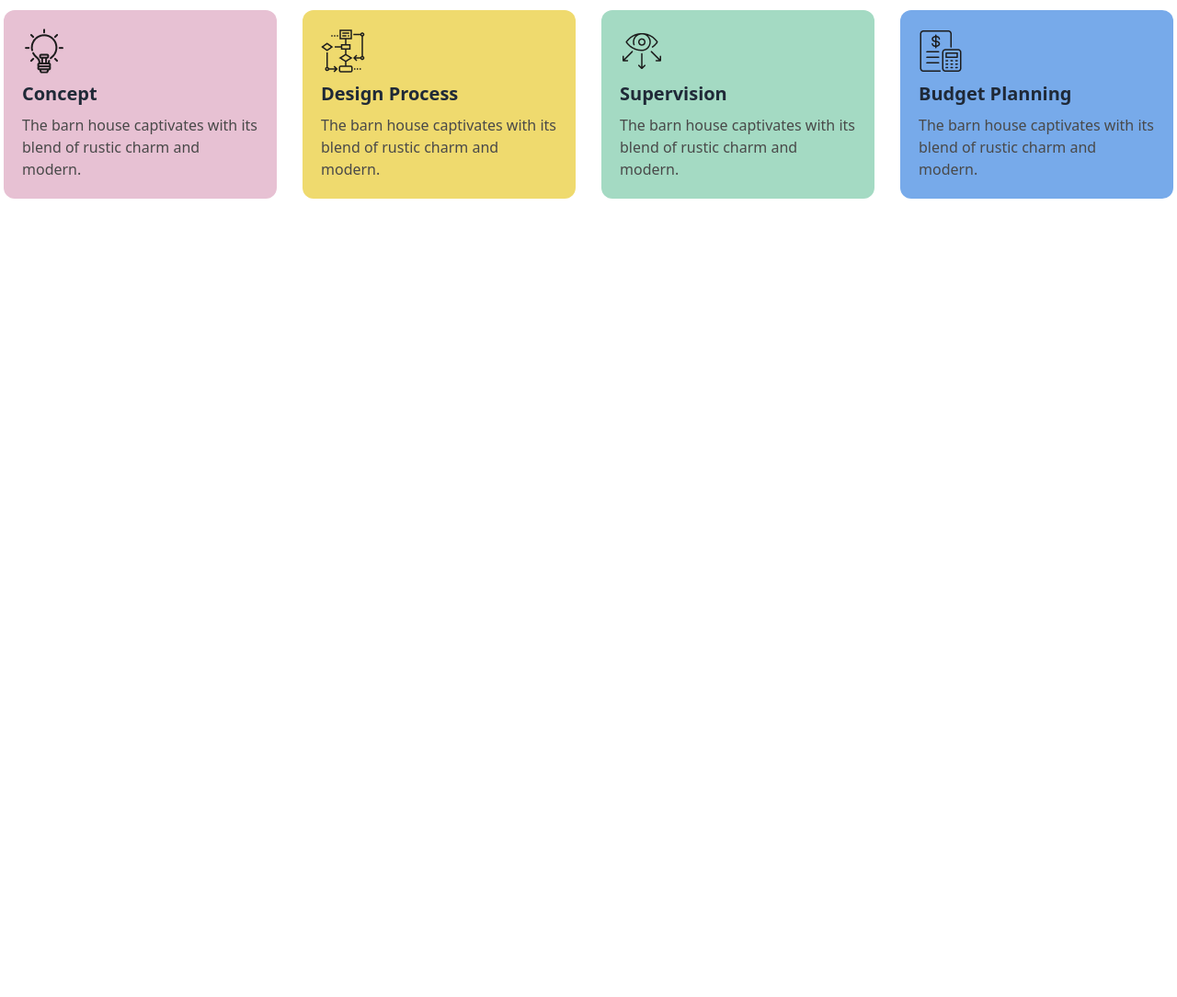
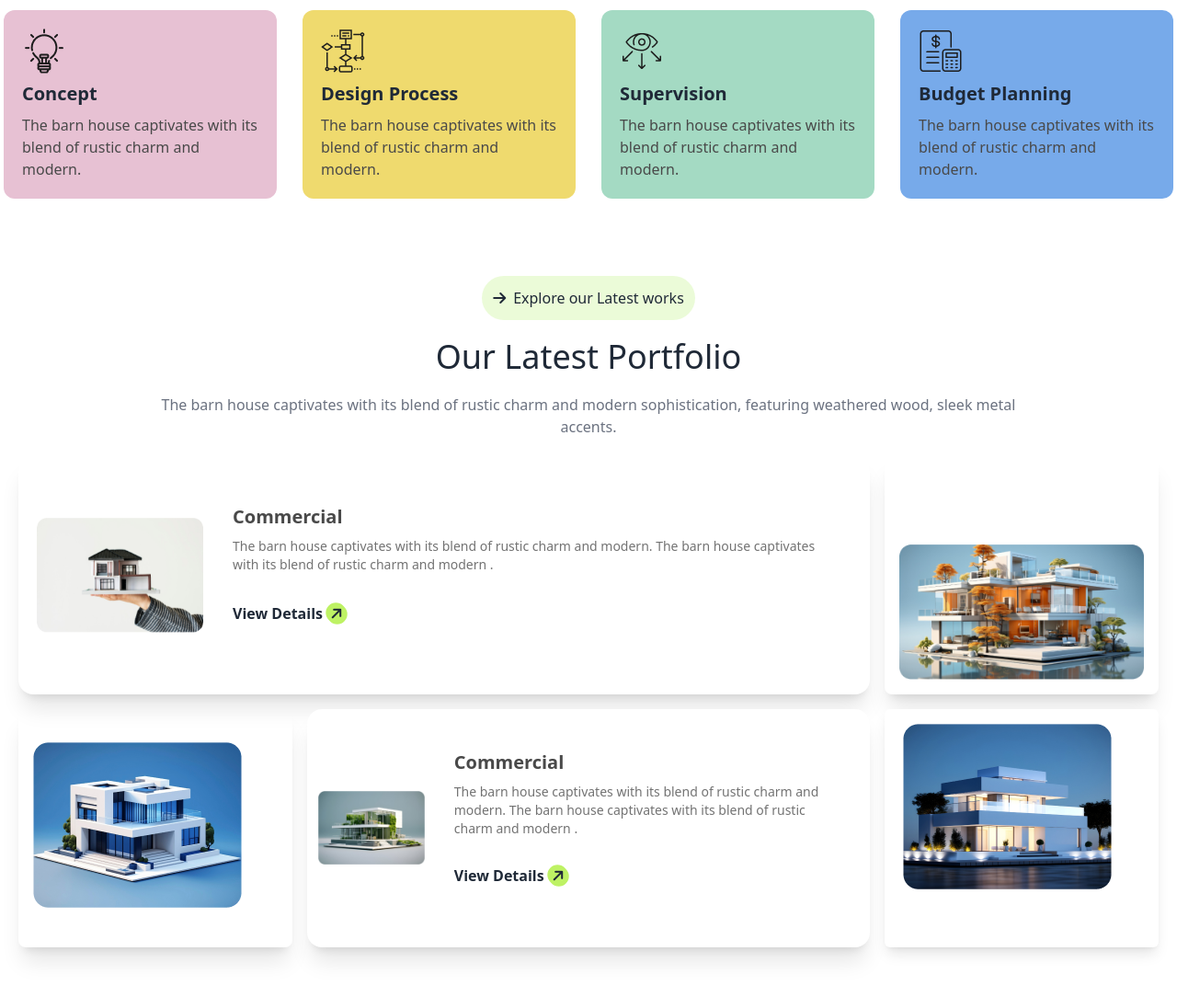
Before and after one commit to mohibbullah272/Assignment-3, a plain HTML site: page index.html in a window 1280 px wide. Shown: the part 1812-2896 px from the top of the page at 92% size. Before the commit the page ends 2112 px from the top, so only its background shows below. Drawn offline with nearby package versions, Linux system fonts and the light colour scheme.

Commit message:
add my latest section

```diff
--- a/index.html
+++ b/index.html
@@ -127,6 +127,53 @@
       </div>
 </div>
 </section>
+<!-- latest section -->
+ <section class="my-20">
+<div class="space-y-5 text-center">
+  <button class="bg-[#acef5f3e] rounded-full p-3"><i class="fa-solid fa-arrow-right mr-2 "></i>Explore our Latest works</button>
+<h1 class="text-4xl ">Our Latest Portfolio</h1>
+<p class="text-gray-500 lg:w-3/4 lg:mx-auto">The barn house captivates with its blend of rustic charm and modern sophistication, featuring weathered wood, sleek metal accents.</p>
+</div>
+<!-- latest container -->
+<div class="grid lg:grid-cols-4 lg:grid-rows-2 grid-cols-1 gap-4 p-5">
+<!-- box 1 -->
+<div class="card lg:card-side bg-base-100  lg:col-span-3 shadow-xl p-5">
+  <figure>
+    <img
+      src="./assets/img1.png"
+      alt="Album" />
+  </figure>
+  <div class="card-body">
+    <h2 class="card-title text-xl font-bold text-[#494949]">Commercial</h2>
+    <p class="text-sm text-[#737373]">The barn house captivates with its blend of rustic charm and modern. The barn house captivates with its blend of rustic charm and modern .</p>
+<p class="font-bold">View Details <i class="fa-solid fa-arrow-right mr-2 -rotate-45 bg-lime-300 p-1 rounded-full"></i> </p>
+  </div>
+</div>
+<!-- box 2 -->
+ <div class="bg-[#ffff] shadow-xl rounded-lg p-4"><img class="lg:mt-20 " src="./assets/img2.png" alt=""></div>
+<!-- box 3 -->
+ <div class="bg-[#ffff] shadow-xl rounded-lg p-4"><img class="lg:mt-5
+  lg:ml-0
+  ml-14" src="./assets/img3.png" alt=""></div>
+ <!-- box 4 -->
+ <div class="card lg:card-side lg:col-span-2 bg-base-100  shadow-xl p-3">
+  <figure>
+    <img
+      src="./assets/img4.png"
+      alt="Album" />
+  </figure>
+  <div class="card-body">
+    <h2 class="card-title text-xl font-bold text-[#494949]">Commercial</h2>
+    <p class="text-sm text-[#737373]">The barn house captivates with its blend of rustic charm and modern. The barn house captivates with its blend of rustic charm and modern .</p>
+<p class="font-bold">View Details <i class="fa-solid fa-arrow-right mr-2 -rotate-45 bg-lime-300 p-1 rounded-full"></i> </p>
+  </div>
+</div>
+  <!-- box 5 -->
+   <div class="bg-[#ffff] shadow-lg rounded-md p-4 "><img class="lg:ml-1 ml-16" src="./assets/img5.png" alt=""></div>
+   <!-- box 6 -->
+    <div class="bg-[#ffff] shadow-lg rounded-lg lg:hidden md:hidden p-5" ><img class="ml-14" src="./assets/img4.png" alt=""></div>
+</div>
+ </section>
     </main>
     <footer>
 
```
